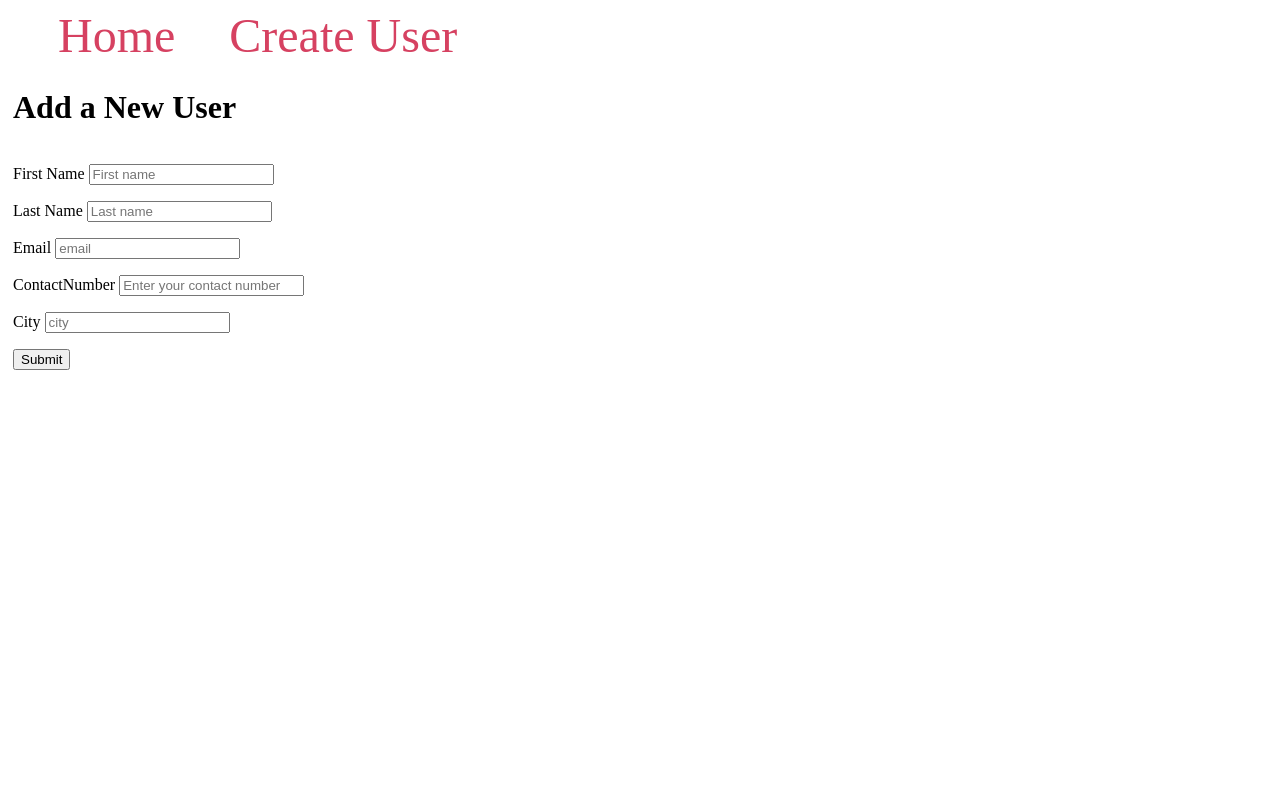
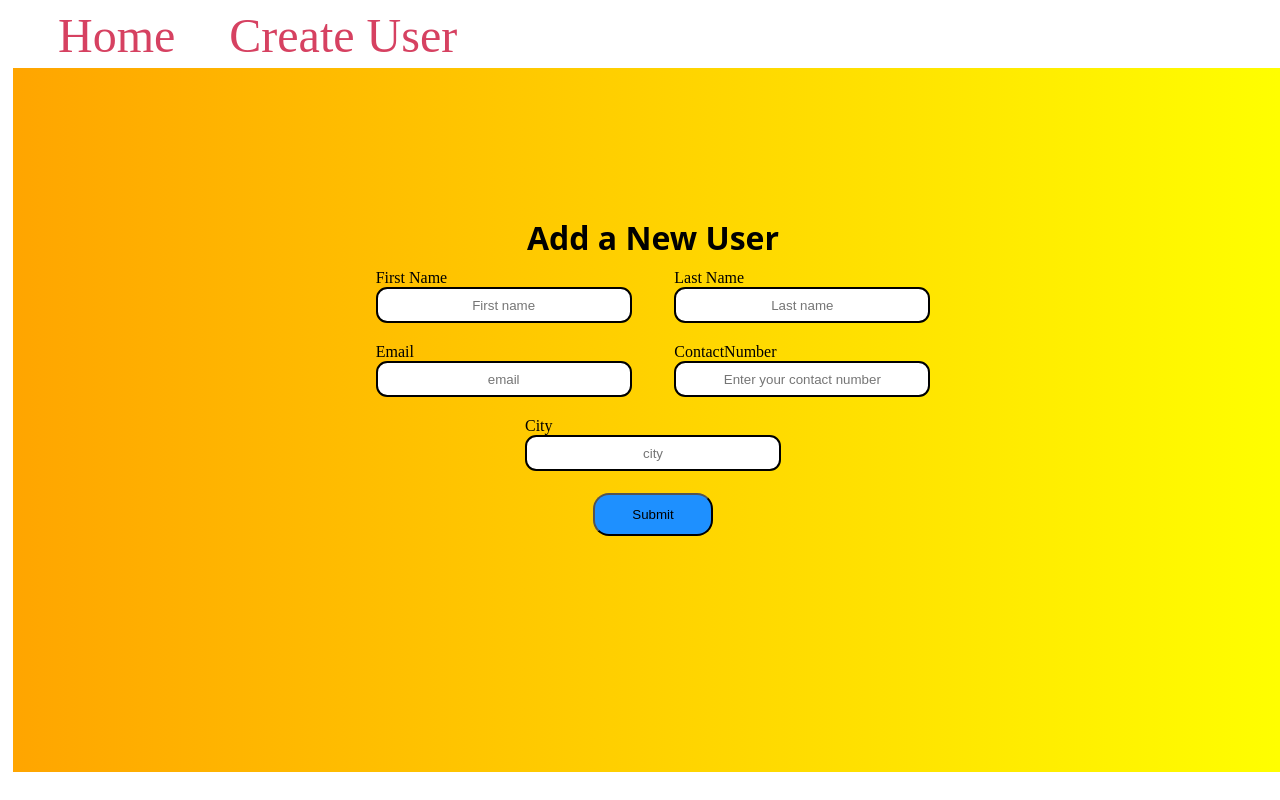
Before and after one commit to Pushpendrasain0408/UserManagement-Python, a Flask app: page /create/ in a window 1280 px wide. Run offline with Flask 3, Linux system fonts and the light colour scheme.

Commit message:
Improved styling

```diff
--- a/app.py
+++ b/app.py
@@ -136,4 +136,5 @@ with app.app_context():
     db.create_all()
 
 if __name__ == "__main__":
-    app.run()
+
+    app.run(debug=True)
--- a/templates/Create.html
+++ b/templates/Create.html
@@ -1,40 +1,65 @@
 {% extends 'base.html' %}
 
 {% block content %}
-    <h1 style="width: 100%">{% block title %} Add a New User {% endblock %}</h1>
+<div class = "createPage">
+
+<div class="formContainer">
+<h1 class = "createHeader">{% block title %} Add a New User {% endblock %}</h1>
     <form method="post">
-        <p>
+        <div class =" mixContainer">
+
+            <div class ="inputContainer">
+
+
             <label for="firstname">First Name</label>
             <input type="text" name="firstname"
                    placeholder="First name"/>
-        </p>
+            </div>
 
-        <p>
+
+
+            <div class="inputContainer">
+
+
             <label for="lastname">Last Name</label>
             <input type="text" name="lastname"
                    placeholder="Last name"/>
-        </p>
+            </div>
 
-        <p>
+        </div>
+        <div class = "mixContainer">
+
+
+            <div class = "inputContainer">
             <label for="email">Email</label>
             <input type="email" name="email"
                    placeholder="email"/>
-        </p>
+            </div>
 
-        <p>
+
+
+            <div class = "inputContainer">
             <label for="contactNumber">ContactNumber</label>
-            <input type="number" name="contactNumber"
+            <input type="text" name="contactNumber"
                    placeholder="Enter your contact number"/>
+            </div>
 
-        </p>
+        </div>
 
-        <p>
-        <label for="city">City</label>
-            <input type="text" name="city"
+
+            <div class="inputCityContainer">
+            <div class =" inputContainer ">
+                <label for="city">City</label>
+                    <input type="text" name="city"
                    placeholder="city">
-        </p>
-        <p>
-            <button type="submit">Submit</button>
-        </p>
+            </div>
+        </div>
+
+
+            <div class  = "submitButton">
+            <button id = "createButton" type="submit">Submit</button>
+            </div>
     </form>
+</div>
+</div>
 {% endblock %}
--- a/templates/base.html
+++ b/templates/base.html
@@ -10,10 +10,9 @@
 
         .content {
             margin: 5px;
-            width: 100%;
-            display: flex;
-            flex-direction: row;
-            flex-wrap: wrap;
+            width: 100vmax;
+            height: auto;
+            background-image: linear-gradient(to right ,orange,yellow);
         }
 
         .user {
@@ -41,6 +40,106 @@
             text-decoration: none;
          }
 
+         .updatePage {
+            height: 85vmin;
+            display: flex;
+            flex-direction: column;
+            align-items: center;
+         }
+
+        .createHeader {
+            width: 50%;
+            margin: 0 auto;
+            text-align: center;
+            font-family: "Open Sans", sans-serif;
+
+        }
+        .f1Container{
+
+        width: 20%;
+        }
+
+        .editContainer{
+        display: flex;
+        justify-content: center;
+        flex-direction: column;
+        padding: 6px;
+        }
+
+        .contactContainer {
+           display: flex;
+           flex-direction: column;
+           justify-content: center;
+           padding: 6px;
+        }
+
+
+
+        .createPage {
+        height: 88vmin;
+        }
+
+        .formContainer{
+        height: 80vmin;
+        width:50%;
+        margin: auto;
+
+
+        display: flex;
+        flex-direction: column;
+        justify-content: center;
+        }
+
+        .mixContainer{
+        display:flex;
+        justify-content: space-evenly;
+        align-items: center;
+        }
+
+        .inputContainer{
+         display: flex;
+         flex-direction: column;
+         width: 40%;
+         padding: 10px 0;
+        }
+
+        .inputCityContainer{
+            display: flex;
+            justify-content: center;
+        }
+
+        .submitButton {
+        display: flex;
+        justify-content: center;
+        padding: 12px;
+
+        }
+
+        #createButton {
+            background-color: #1E90FF;
+            padding: 12px;
+            border-radius: 1rem;
+            width: 120px;
+            margin-bottom: 12px;
+            text-color: white;
+        }
+
+        input {
+            height: 30px;
+            border: 2px solid black;
+            border-radius: 0.7rem;
+            text-align: center;
+        }
+
+        p a {
+
+            text-decoration: underline;
+            font-weight: bold;
+            color: black;
+        }
+
+
+
     </style>
 </head>
 <body>
--- a/templates/login.html
+++ b/templates/login.html
@@ -2,8 +2,9 @@
 
 {% block content %}
     <h1 style="width: 100%">{% block title %} Login Page {% endblock %}</h1>
-    <form method="post">
-        <p>
+    <form method="post" class="formContainer">
+        <div class="container">
+            <p>
             <label for="email">Email</label>
             <input type="text" name="email"
                    placeholder="Enter email"/>
@@ -21,5 +22,6 @@
         <p>
             <a href="{{ url_for('register') }}">Don't have a account, Register here</a>
         </p>
+        </div>
     </form>
 {% endblock %}
```
Also changed, not shown: templates/authenticate.html (+75 -32 lines), templates/index.html (+4 -10 lines), templates/update.html (+18 -14 lines), database.db.
